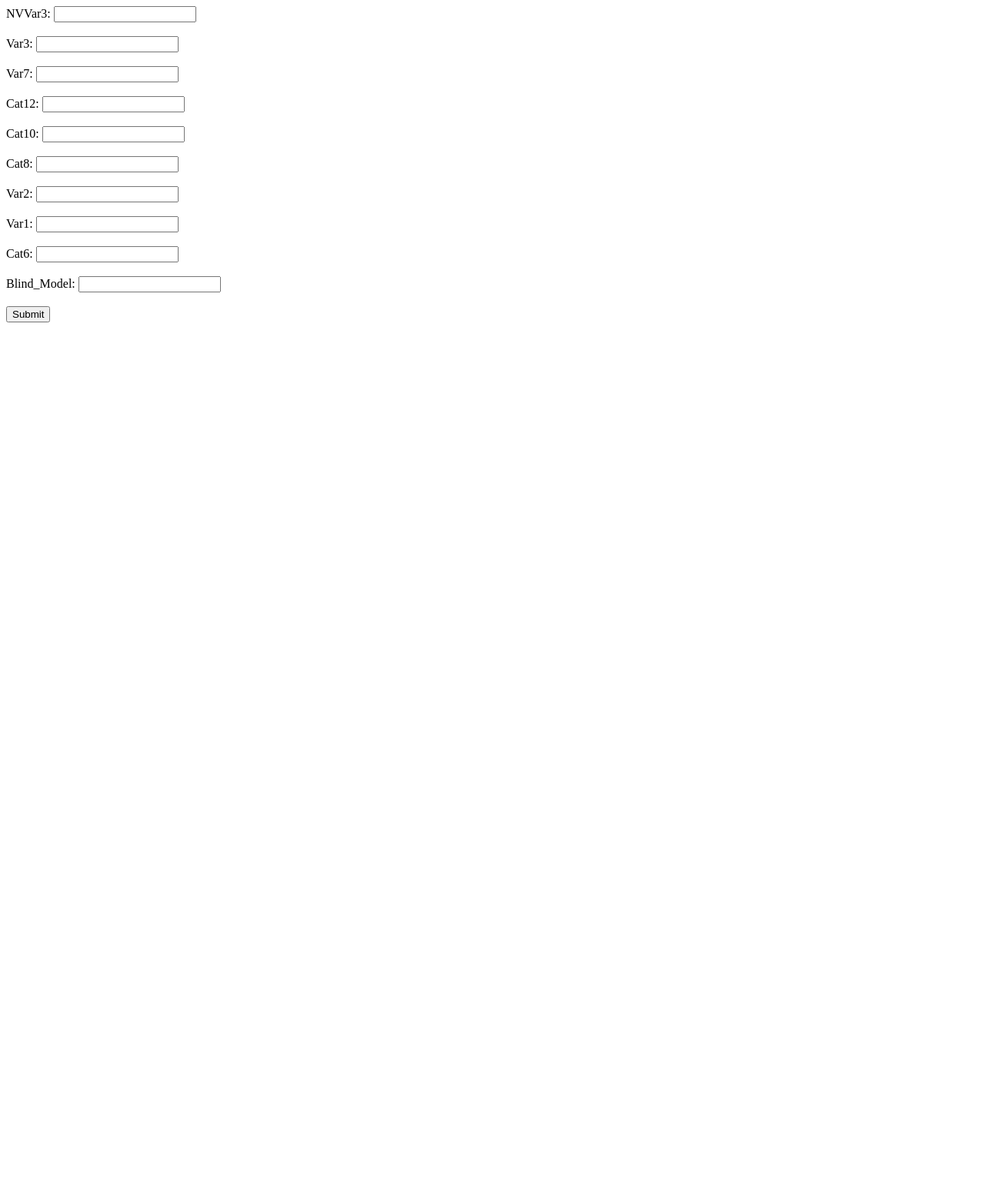
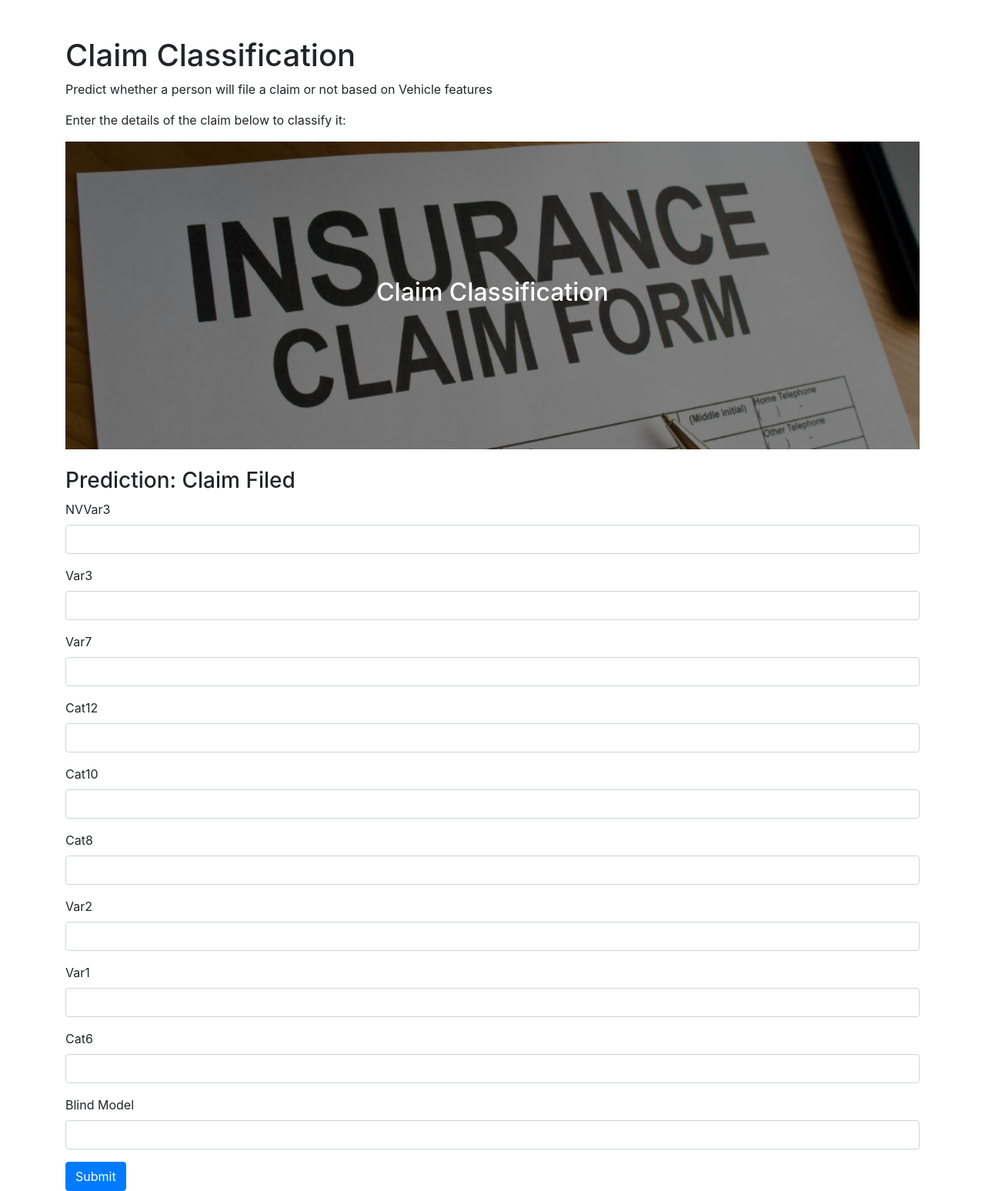
Before and after one commit to faizanasadkarim/Insurance-Claim-Prediction, a Flask app: page / in a window 1280 px wide. Shown: the whole page at 77% size. Before the commit the page ends 419 px from the top, so only its background shows below. Run offline with Flask 3, Linux system fonts and the light colour scheme; parts of the project's set-up code (start-up, migrations or seed data) failed here and were passed over; some libraries are stand-ins or nearby versions.

Commit message:
updated app commit

```diff
--- a/templates/index.html
+++ b/templates/index.html
@@ -1,36 +1,116 @@
-<title>Bank Application </title>
+<!DOCTYPE html>
+<html lang="en">
+<head>
+    <meta charset="UTF-8">
+    <meta name="viewport" content="width=device-width, initial-scale=1.0">
+    <title>Claim Prediction Model</title>
+    <link rel="stylesheet" href="https://maxcdn.bootstrapcdn.com/bootstrap/4.5.2/css/bootstrap.min.css">
+    <style>
+        /* Styling for the image with a color overlay */
+        .image-container {
+            position: relative;
+            width: 100%;
+            height: 400px; /* Adjust the height as needed */
+            background-image: url('static/R.jpg'); /* Replace with the actual image URL */
+            background-size: cover;
+            background-position: center;
+        }
 
-<form method="POST">
-    NVVar3:         <input type="number" name ='NVVar3'>
-    <br><br>
-    Var3:           <input type="number" name ='Var3'>
-    <br><br>
-    Var7:           <input type="number" name ='Var7'>
-    <br><br>
-    Cat12:          <input type="text" name ='Cat12'>
-    <br><br>
-    Cat10:          <input type="text" name ='Cat10'>
-    <br><br>
+        .image-overlay {
+            position: absolute;
+            top: 0;
+            left: 0;
+            width: 100%;
+            height: 100%;
+            background-color: rgba(0, 0, 0, 0.5); /* Black color overlay with transparency */
+            color: white; /* Text color on the overlay */
+            display: flex;
+            justify-content: center;
+            align-items: center;
+        }
+    </style>
+</head>
+<body>
+    <div class="container">
+        <h1 class="mt-5">Claim Classification</h1>
+        <p>Predict whether a person will file a claim or not based on Vehicle features</p>
+        <p>Enter the details of the claim below to classify it:</p>
+
+        <!-- Add image section with overlay -->
+        <div class="image-container">
+            <div class="image-overlay">
+                <h2>Claim Classification</h2>
+            </div>
+        </div>
+
+        {% if prediction == 0 %}
+        <h3 class="mt-4">Prediction: No Claim filed </h3>
+        {% else %}
+        <h3 class="mt-4">Prediction: Claim Filed</h3>
+        {% endif %}
+
+        <form method="POST" action="/">
+            <!-- Form content -->
+
+        <form method="POST" action="/">
+            <div class="form-group">
+                <label for="NVVar3">NVVar3</label>
+                <input type="number" class="form-control" id="NVVar3" name="NVVar3" required>
+            </div>
+
+            <div class="form-group">
+                <label for="Var3">Var3</label>
+                <input type="number" class="form-control" id="Var3" name="Var3" required>
+            </div>
+
+            <div class="form-group">
+                <label for="Var7">Var7</label>
+                <input type="number" class="form-control" id="Var7" name="Var7" required>
+            </div>
+
+            <div class="form-group">
+                <label for="Cat12">Cat12</label>
+                <input type="text" class="form-control" id="Cat12" name="Cat12" required>
+            </div>
+
+            <div class="form-group">
+                <label for="Cat10">Cat10</label>
+                <input type="text" class="form-control" id="Cat10" name="Cat10" required>
+            </div>
+
+            <div class="form-group">
+                <label for="Cat8">Cat8</label>
+                <input type="text" class="form-control" id="Cat8" name="Cat8" required>
+            </div>
+
+            <div class="form-group">
+                <label for="Var2">Var2</label>
+                <input type="number" class="form-control" id="Var2" name="Var2" required>
+            </div>
+
+            <div class="form-group">
+                <label for="Var1">Var1</label>
+                <input type="number" class="form-control" id="Var1" name="Var1" required>
+            </div>
+
+            <div class="form-group">
+                <label for="Cat6">Cat6</label>
+                <input type="text" class="form-control" id="Cat6" name="Cat6" required>
+            </div>
+
+            <div class="form-group">
+                <label for="Blind_Model">Blind Model</label>
+                <input type="text" class="form-control" id="Blind_Model" name="Blind_Model" required>
+            </div>
 
 
-    Cat8:           <input type="text" name ='Cat8'>
-    <br><br>
-    Var2:           <input type="number" name ='Var2'>
-    <br><br>
-    Var1:           <input type="number" name ='Var1'>
-    <br><br>
-    Cat6:           <input type="text" name ='Cat6'>
-    <br><br>
-    Blind_Model:    <input type="text" name ='Blind_Model'>
-    <br><br>
+            <!-- Repeat for other form fields -->
+            <button type="submit" class="btn btn-primary">Submit</button>
+        </form>
+    </div>
 
-
-
-
-
-
-
-
-
-    <input type="submit">
-</form>
+    <script src="https://code.jquery.com/jquery-3.5.1.min.js"></script>
+    <script src="https://cdn.jsdelivr.net/npm/@popperjs/core@2.5.2/dist/umd/popper.min.js"></script>
+    <script src="https://maxcdn.bootstrapcdn.com/bootstrap/4.5.2/js/bootstrap.min.js"></script>
+</body>
+</html>
```
Also changed, not shown: application.py (added, +39 -0 lines), static/R.jpg (added).
